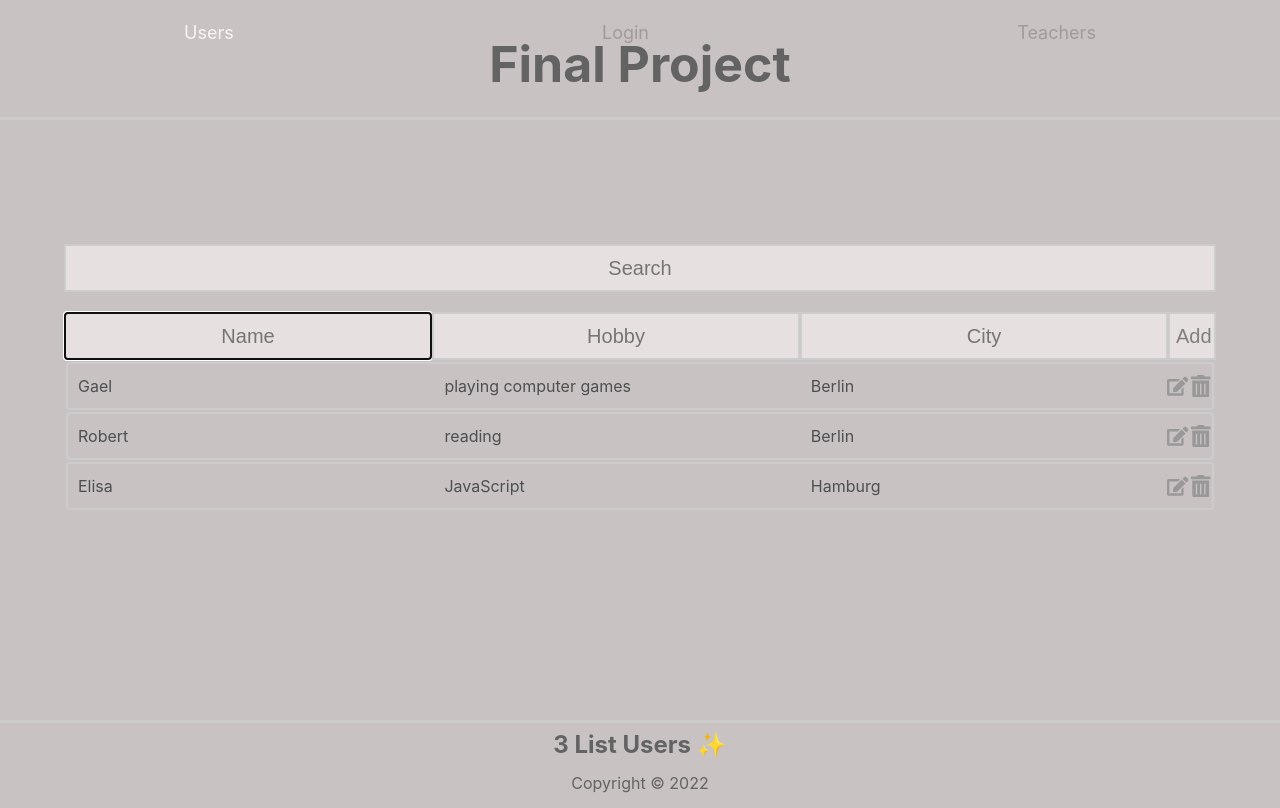
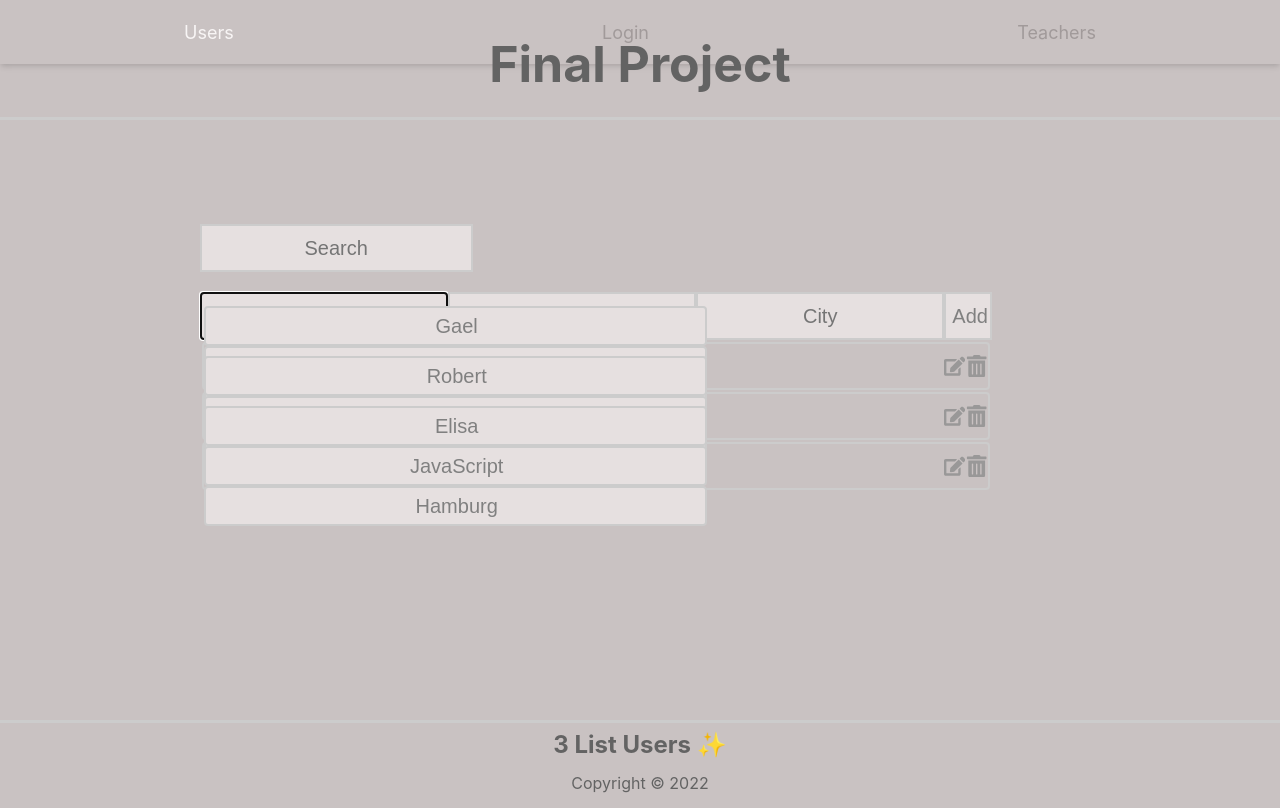
Before and after one commit to alliance-11/final, a React (Create React App) app: page / in a window 1280 px wide. Built offline with nearby package versions, Linux system fonts and the light colour scheme.

Commit message:
Refactoring

```diff
--- a/src/components/users/EditList.jsx
+++ b/src/components/users/EditList.jsx
@@ -1,10 +1,10 @@
 import { EditItem } from "./EditItem";
 
-export const EditList = ({ users, editUser,editMode, setEditMode }) => {
+export const EditList = ({ users, editUser }) => {
   return (
     <>
       {users.map((user) => (
-        <EditItem user={user} editUser={editUser} editMode={editMode} setEditMode={setEditMode} />
+        <EditItem user={user} editUser={editUser} />
       ))}
     </>
   );
--- a/src/components/users/UserItem.jsx
+++ b/src/components/users/UserItem.jsx
@@ -1,11 +1,53 @@
+import { useRef, useState } from "react";
 import { FaEdit, FaTrashAlt } from "react-icons/fa";
 
-export const UserItem = ({ user, handleDelete, editMode, setEditMode }) => {
+export const UserItem = ({ user, handleDelete, editUser }) => {
+  const inputName = useRef();
+  const inputHobby = useRef();
+  const inputCity = useRef();
+
+  const [editMode, setEditMode] = useState(false);
+  const onKeyDown = (e) => {
+    if (e.key === "Enter") {
+      const nameNew = inputName.current.value;
+      const hobbyNew = inputHobby.current.value;
+      const cityNew = inputCity.current.value;
+
+      // setEditMode(true);
+      editUser(user.id, { name: nameNew, hobby: hobbyNew, city: cityNew });
+    }
+  };
+
   return (
     <div className="user">
-      <div className="item">{user.name}</div>
+      {/* <div className="item">{user.name}</div>
       <div className="item">{user.hobby}</div>
-      <div className="item">{user.city}</div>
+      <div className="item">{user.city}</div> */}
+      <div className="edit">
+      <input
+        name="name"
+        ref={inputName}
+        onKeyDown={onKeyDown}
+        defaultValue={user.name}
+        readOnly={!editMode}
+      />
+      <input
+        name="hobby"
+        ref={inputHobby}
+        onKeyDown={onKeyDown}
+        defaultValue={user.hobby}
+        readOnly={!editMode}
+      />
+      <input
+        name="city"
+        ref={inputCity}
+        onKeyDown={onKeyDown}
+        defaultValue={user.city}
+        readOnly={!editMode}
+      />
+      {/* <button onClick={() => setEditMode(!editMode)}>Edit</button> */}
+    </div>
+
       <div className="icons">
         <FaEdit
           className="icon"
@@ -20,6 +62,7 @@ export const UserItem = ({ user, handleDelete, editMode, setEditMode }) => {
           onClick={() => handleDelete(user.id)}
         />
       </div>
+
     </div>
   );
 };
--- a/src/components/users/Users.jsx
+++ b/src/components/users/Users.jsx
@@ -35,7 +35,6 @@ export const Users = () => {
     },
   ]);
   const [search, setSearch] = useState("");
-  const [editMode, setEditMode] = useState(false);
 
   //Add
   const addUser = (userNew) => {
@@ -52,7 +51,7 @@ export const Users = () => {
       user.id === id ? { ...user, userData } : user
     );
     setUsers(updateUser);
-    setEditMode(false)
+    // setEditMode(false)
   };
 
   //Delete
@@ -67,16 +66,16 @@ export const Users = () => {
       <div className="container">
         <Search search={search} setSearch={setSearch} />
         <AddForm addUser={addUser} />
-        {editMode ?
-          <EditList users={users} editUser={editUser} />
-          :
+        {/* {editMode ? */}
+          {/* <EditList users={users} editUser={editUser}  /> */}
+          {/* : */}
           <UsersList
           users={users.filter((user) =>
             user.name.toLowerCase().includes(search.toLowerCase())
             )}
-            handleDelete={handleDelete}
+            handleDelete={handleDelete} editUser={editUser}
             />
-}
+{/* } */}
       </div>
       <Footer length={users.length} />
     </div>
--- a/src/components/users/Users.scss
+++ b/src/components/users/Users.scss
@@ -1,177 +1,177 @@
-.Users {
-  width: 100%;
-  // display: grid;
-  // place-items: center;
-  display: flex;
-  justify-content: center;
-  background-color: #c9c2c2;
+// .Users {
+//   width: 100%;
+//   // display: grid;
+//   // place-items: center;
+//   display: flex;
+//   justify-content: center;
+//   background-color: #c9c2c2;
 
-  header {
-    display: grid;
-    place-items: center;
-    position: fixed;
-    left: 0;
-    right: 0;
-    top: 0;
-    font-size: 25px;
-    height: 15vh;
-    margin-bottom: 10px;
-    border-bottom: 3px solid #ccc;
-    color: rgb(99, 99, 99);
-  }
-  .links {
-    // width: 100%;
-    height: 8vh;
-    display: flex;
-    justify-content: space-around;
-    font-size: 18px;
-    align-items: center;
-    a {
-      text-decoration: none;
-      color: grey;
-    }
+//   header {
+//     display: grid;
+//     place-items: center;
+//     position: fixed;
+//     left: 0;
+//     right: 0;
+//     top: 0;
+//     font-size: 25px;
+//     height: 15vh;
+//     margin-bottom: 10px;
+//     border-bottom: 3px solid #ccc;
+//     color: rgb(99, 99, 99);
+//   }
+//   .links {
+//     // width: 100%;
+//     height: 8vh;
+//     display: flex;
+//     justify-content: space-around;
+//     font-size: 18px;
+//     align-items: center;
+//     a {
+//       text-decoration: none;
+//       color: grey;
+//     }
 
-    a.active {
-      color: rgb(218, 59, 59);
-    }
-  }
-  .container {
-    width: 90%;
-    height: 73vh;
-    display: column;
-    margin-top: 2vh;
-    font-size: calc(10px + 2vmin);
-    color: rgb(104, 99, 99);
+//     a.active {
+//       color: rgb(218, 59, 59);
+//     }
+//   }
+//   .container {
+//     width: 90%;
+//     height: 73vh;
+//     display: column;
+//     margin-top: 2vh;
+//     font-size: calc(10px + 2vmin);
+//     color: rgb(104, 99, 99);
 
-    .search {
-      form {
-        width: 100%;
-        input {
-          width: 100%;
-          text-align: center;
-          font-size: 20px;
-          height: 3rem;
-          border: 2px solid #ccc;
-          margin-bottom: 20px;
-          background-color: #e6e0e0;
-        }
-      }
-    }
+//     .search {
+//       form {
+//         width: 100%;
+//         input {
+//           width: 100%;
+//           text-align: center;
+//           font-size: 20px;
+//           height: 3rem;
+//           border: 2px solid #ccc;
+//           margin-bottom: 20px;
+//           background-color: #e6e0e0;
+//         }
+//       }
+//     }
 
-    .add {
-      height: 3rem;
-      display: flex;
-      border-radius: 4px;
-      font-size: 18px;
-      text-align: center;
-      background-color: #e6e0e0;
-      input {
-        width: 100%;
-        text-align: center;
-        font-size: 20px;
-        height: 3rem;
-        border: 2px solid #ccc;
-        margin-bottom: 20px;
-        background-color: #e6e0e0;
-      }
-      button {
-        width: 3rem;
-        height: 3rem;
-        font-size: 20px;
-        color: grey;
-        border: 2px solid #ccc;
-        background-color: #e6e0e0;
-      }
-    }
-    .users {
-      width: 100%;
-      display: column;
-      justify-content: center;
+//     .add {
+//       height: 3rem;
+//       display: flex;
+//       border-radius: 4px;
+//       font-size: 18px;
+//       text-align: center;
+//       background-color: #e6e0e0;
+//       input {
+//         width: 100%;
+//         text-align: center;
+//         font-size: 20px;
+//         height: 3rem;
+//         border: 2px solid #ccc;
+//         margin-bottom: 20px;
+//         background-color: #e6e0e0;
+//       }
+//       button {
+//         width: 3rem;
+//         height: 3rem;
+//         font-size: 20px;
+//         color: grey;
+//         border: 2px solid #ccc;
+//         background-color: #e6e0e0;
+//       }
+//     }
+//     .users {
+//       width: 100%;
+//       display: column;
+//       justify-content: center;
 
-      .user {
-        // position: relative;
-        display: flex;
-        justify-content: space-between;
-        place-items: center;
-        height: 3rem;
-        margin: 2px;
-        border-radius: 4px;
-        font-size: 16px;
-        color: rgb(77, 79, 80);
-        border: 2px solid #ccc;
-        .item {
-          width: 30%;
-          padding-left: 10px;
-        }
-        .icons {
-          // position: absolute;
-          // transform: translateY(-50%);
-          // top: 50%;
-          right: 0;
-          font-size: 1.4rem;
-          display: flex;
-          .icon {
-            padding-right: 1px;
-            color: rgb(153, 152, 152);
-            cursor: pointer;
-            :hover {
-              color: rgb(102, 100, 100);
-              outline: none;
-            }
-          }
-        }
-      }
-      .edit {
-        width: 100%;
-        input {
-          color: grey;
-          width: 30%;
-          height: 2.5rem;
-          border-radius: 4px;
-          font-size: 20px;
-          text-align: center;
-          padding-left: 5px;
-          border: 2px solid #ccc;
-          background-color: #e6e0e0;
-        }
-        .update {
-          width: 15%;
-          height: 2.5rem;
-          border-radius: 4px;
-          font-size: 20px;
-          padding: 0;
-          color: grey;
-          background-color: #e6e0e0;
-          border: 2px solid #ccc;
-        }
-        .cancel {
-          width: 15%;
-          height: 2.5rem;
-          border-radius: 4px;
-          font-size: 20px;
-          padding: 0;
-          color: grey;
-          background-color: #e6e0e0;
-          border: 2px solid #ccc;
-        }
-      }
-    }
-  }
-  footer {
-    position: fixed;
-    left: 0;
-    right: 0;
-    bottom: 0;
-    display: grid;
-    place-items: center;
-    border-top: 3px solid #ccc;
-    height: 10vh;
-    // background-color: #e6e0e0;
-    background-color: #c9c2c2;
+//       .user {
+//         // position: relative;
+//         display: flex;
+//         justify-content: space-between;
+//         place-items: center;
+//         height: 3rem;
+//         margin: 2px;
+//         border-radius: 4px;
+//         font-size: 16px;
+//         color: rgb(77, 79, 80);
+//         border: 2px solid #ccc;
+//         .item {
+//           width: 30%;
+//           padding-left: 10px;
+//         }
+//         .icons {
+//           // position: absolute;
+//           // transform: translateY(-50%);
+//           // top: 50%;
+//           right: 0;
+//           font-size: 1.4rem;
+//           display: flex;
+//           .icon {
+//             padding-right: 1px;
+//             color: rgb(153, 152, 152);
+//             cursor: pointer;
+//             :hover {
+//               color: rgb(102, 100, 100);
+//               outline: none;
+//             }
+//           }
+//         }
+//       }
+//       .edit {
+//         width: 100%;
+//         input {
+//           color: grey;
+//           width: 0%;
+//           height: 2.5rem;
+//           border-radius: 4px;
+//           font-size: 20px;
+//           text-align: center;
+//           padding-left: 5px;
+//           border: 2px solid #ccc;
+//           background-color: #e6e0e0;
+//         }
+//         .update {
+//           width: 15%;
+//           height: 2.5rem;
+//           border-radius: 4px;
+//           font-size: 20px;
+//           padding: 0;
+//           color: grey;
+//           background-color: #e6e0e0;
+//           border: 2px solid #ccc;
+//         }
+//         .cancel {
+//           width: 15%;
+//           height: 2.5rem;
+//           border-radius: 4px;
+//           font-size: 20px;
+//           padding: 0;
+//           color: grey;
+//           background-color: #e6e0e0;
+//           border: 2px solid #ccc;
+//         }
+//       }
+//     }
+//   }
+//   footer {
+//     position: fixed;
+//     left: 0;
+//     right: 0;
+//     bottom: 0;
+//     display: grid;
+//     place-items: center;
+//     border-top: 3px solid #ccc;
+//     height: 10vh;
+//     // background-color: #e6e0e0;
+//     background-color: #c9c2c2;
 
-    color: rgb(99, 99, 99);
-    h2 {
-      margin: 0;
-    }
-  }
-}
+//     color: rgb(99, 99, 99);
+//     h2 {
+//       margin: 0;
+//     }
+//   }
+// }
--- a/src/components/users/UsersList.jsx
+++ b/src/components/users/UsersList.jsx
@@ -1,10 +1,10 @@
 import { UserItem } from "./UserItem";
 
-export const UsersList = ({ users, handleDelete }) => {
+export const UsersList = ({ users, handleDelete,editUser }) => {
   return (
     <div className="users">
       {users.map((user) => (
-        <UserItem key={user.id} user={user} handleDelete={handleDelete} />
+        <UserItem key={user.id} user={user} handleDelete={handleDelete} editUser={editUser} />
       ))}
     </div>
   );
```
Also changed, not shown: src/components/users/EditItem.jsx (+8 -45 lines).
